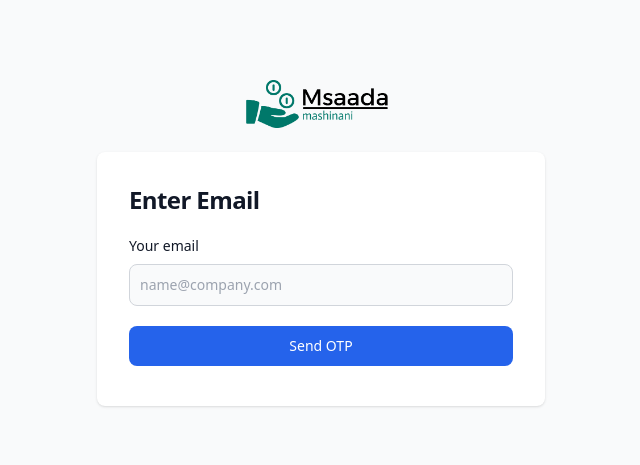
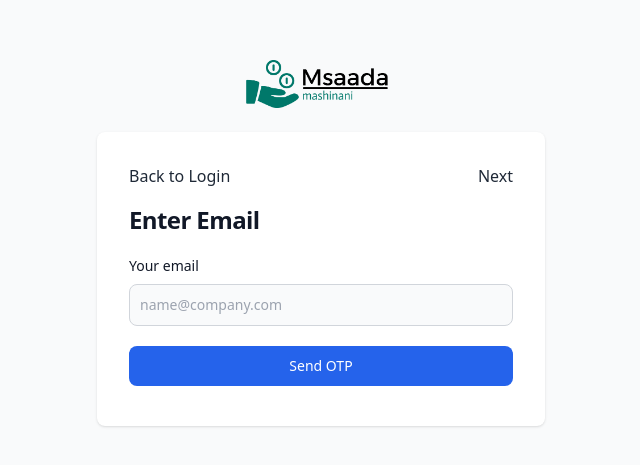
Before and after one commit to MuchokiDavid/Msaadafund-Frontend, a React (Create React App) app: page /user/reset in a window 1280 px wide. Shown: the part 157-622 px from the top of the page, without its empty margins (319-959 px from the left). Built offline with nearby package versions, Linux system fonts and the light colour scheme.

Commit message:
Update previous and next navigation

```diff
--- a/src/components/user-auth/Reset.jsx
+++ b/src/components/user-auth/Reset.jsx
@@ -36,6 +36,23 @@ function Reset() {
       setMessage(error.response.data.error);
     }
   };
+
+  const handleGoToLogin = () => {
+    window.location.href = '/user/login';
+  };
+
+  const handlePrevStep = () => {
+    if (step === 1) {
+      handleGoToLogin();
+    } else {
+      setStep(step - 1);
+    }
+  };
+
+  const handleNextStep = () => {
+    setStep(step + 1);
+  };
+
   return (
     <div>
       <section className="bg-gray-50 dark:bg-gray-900">
@@ -44,6 +61,16 @@ function Reset() {
             <img className="w-18 h-12 mr-2" src={logo} alt="logo" />
           </a>
           <div className="w-full p-6 bg-white rounded-lg shadow dark:border md:mt-0 sm:max-w-md dark:bg-gray-800 dark:border-gray-700 sm:p-8">
+            <div className="flex justify-between mb-4">
+              <button onClick={handlePrevStep}>
+                {step === 1 ? 'Back to Login' : 'Previous'}
+              </button>
+              {step < 2 && (
+                <button onClick={handleNextStep}>
+                  Next
+                </button>
+              )}
+            </div>
             <h2 className="mb-1 text-xl font-bold leading-tight tracking-tight text-gray-900 md:text-2xl dark:text-white">
               {step === 1 ? 'Enter Email' : 'Enter OTP and New Password'}
             </h2>
```
